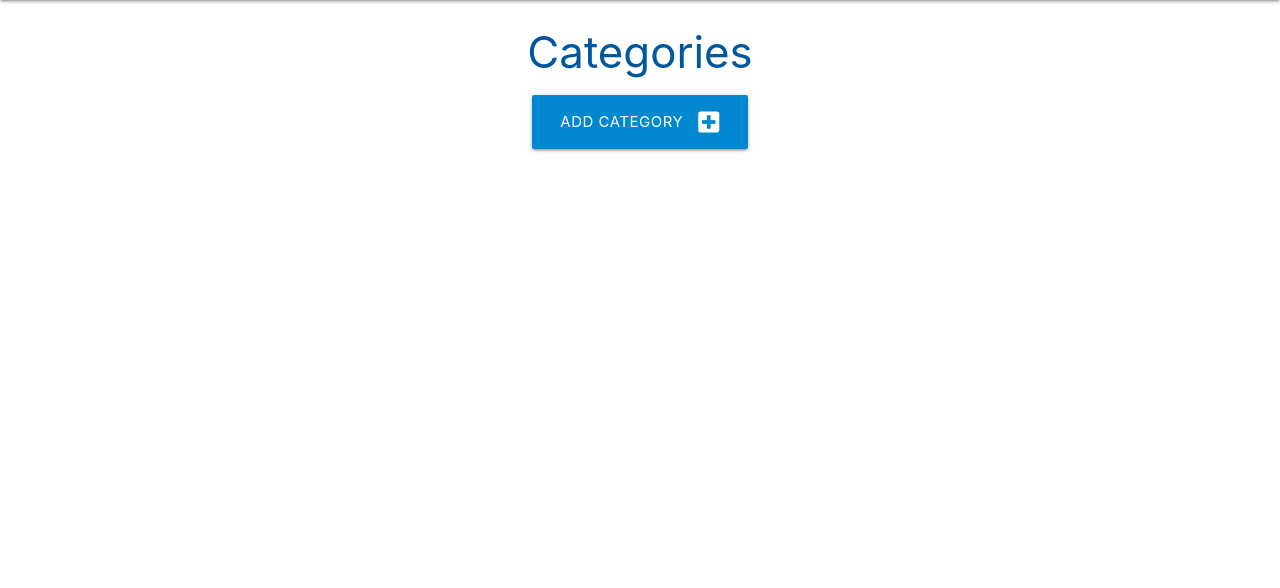
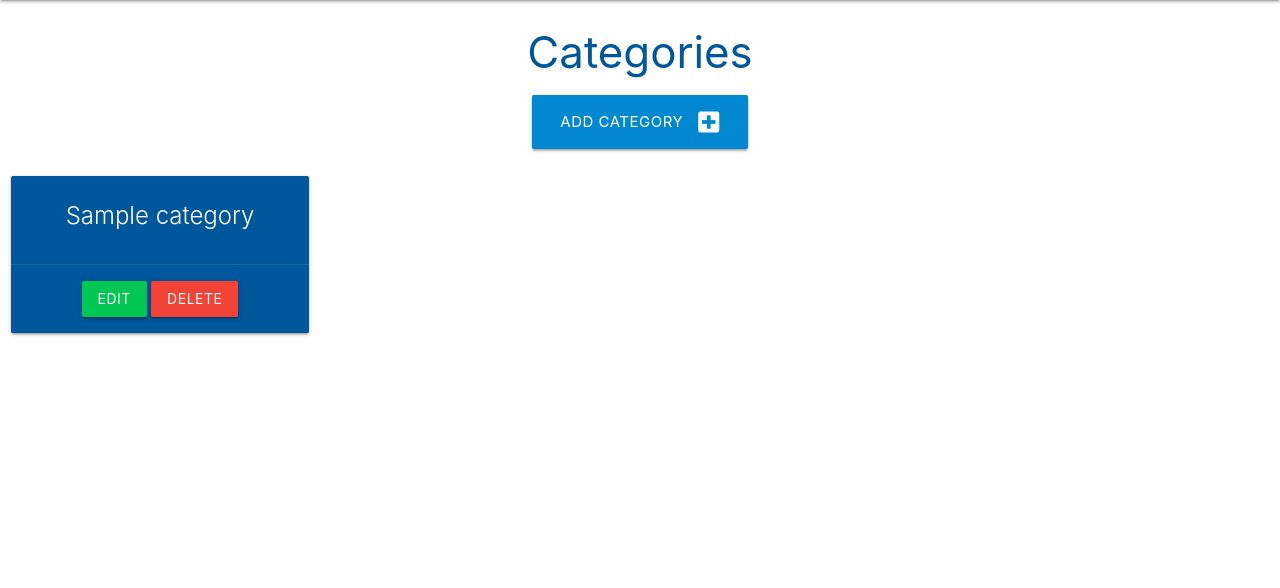
Before and after one commit to JoseMGuerra/Flask-SQLAlchemy-Task-Manager, a Flask app: page /categories in a window 1280 px wide. Shown: the part 64-652 px from the top of the page. Run offline with Flask 2, Linux system fonts and the light colour scheme; tables that the repository leaves empty hold one stand-in row (values such as "Sample post").

Commit message:
Add View categories functionality

```diff
--- a/taskmanager/routes.py
+++ b/taskmanager/routes.py
@@ -10,7 +10,8 @@ def home():
 
 @app.route("/categories")
 def categories():
-    return render_template("categories.html")
+    categories = list(Category.query.order_by(Category.category_name).all())
+    return render_template("categories.html", categories=categories)
 
 
 @app.route("/add_category", methods=["GET", "POST"])
--- a/taskmanager/static/css/style.css
+++ b/taskmanager/static/css/style.css
@@ -8,7 +8,7 @@ main {
     flex: 1 0 auto;
 }
 
-.card-panel {
+.card-panel-add-category {
     max-width: 800px;
     margin-left: auto;
     margin-right: auto;
--- a/taskmanager/templates/add_category.html
+++ b/taskmanager/templates/add_category.html
@@ -1,7 +1,7 @@
 {% extends "base.html" %} {% block content %}
 <h3 class="light-blue-text text-darken-4 center-align">Add Category</h3>
 
-<div class="row card-panel grey lighten-5">
+<div class="row card-panel card-panel-add-category grey lighten-5">
   <form class="col s12" method="POST" action="{{ url_for('add_category') }}">
     <!-- Category Name -->
     <div class="row">
--- a/taskmanager/templates/categories.html
+++ b/taskmanager/templates/categories.html
@@ -11,4 +11,20 @@
     </a>
   </div>
 </div>
+
+<div class="row">
+  {% for category in categories %}
+  <div class="col s12 m6 l3">
+    <div class="card light-blue darken-4 center-align">
+      <div class="card-content white-text">
+        <span class="card-title">{{ category.category_name }}</span>
+      </div>
+      <div class="card-action">
+        <a href="#" class="btn green accent-4">Edit</a>
+        <a href="#" class="btn red">Delete</a>
+      </div>
+    </div>
+  </div>
+  {% endfor %}
+</div>
 {% endblock %}
```
Also changed, not shown: README.md.
